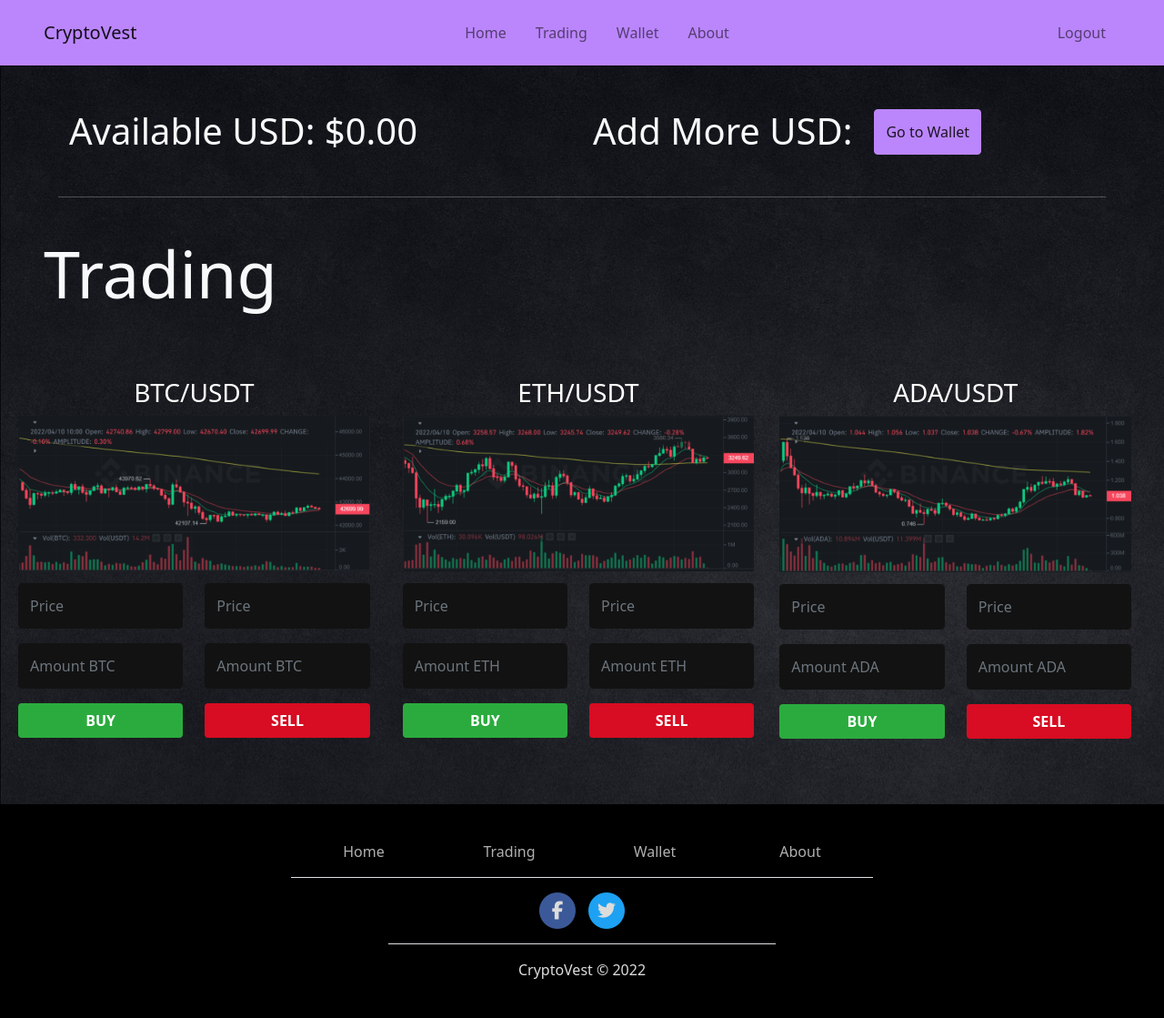
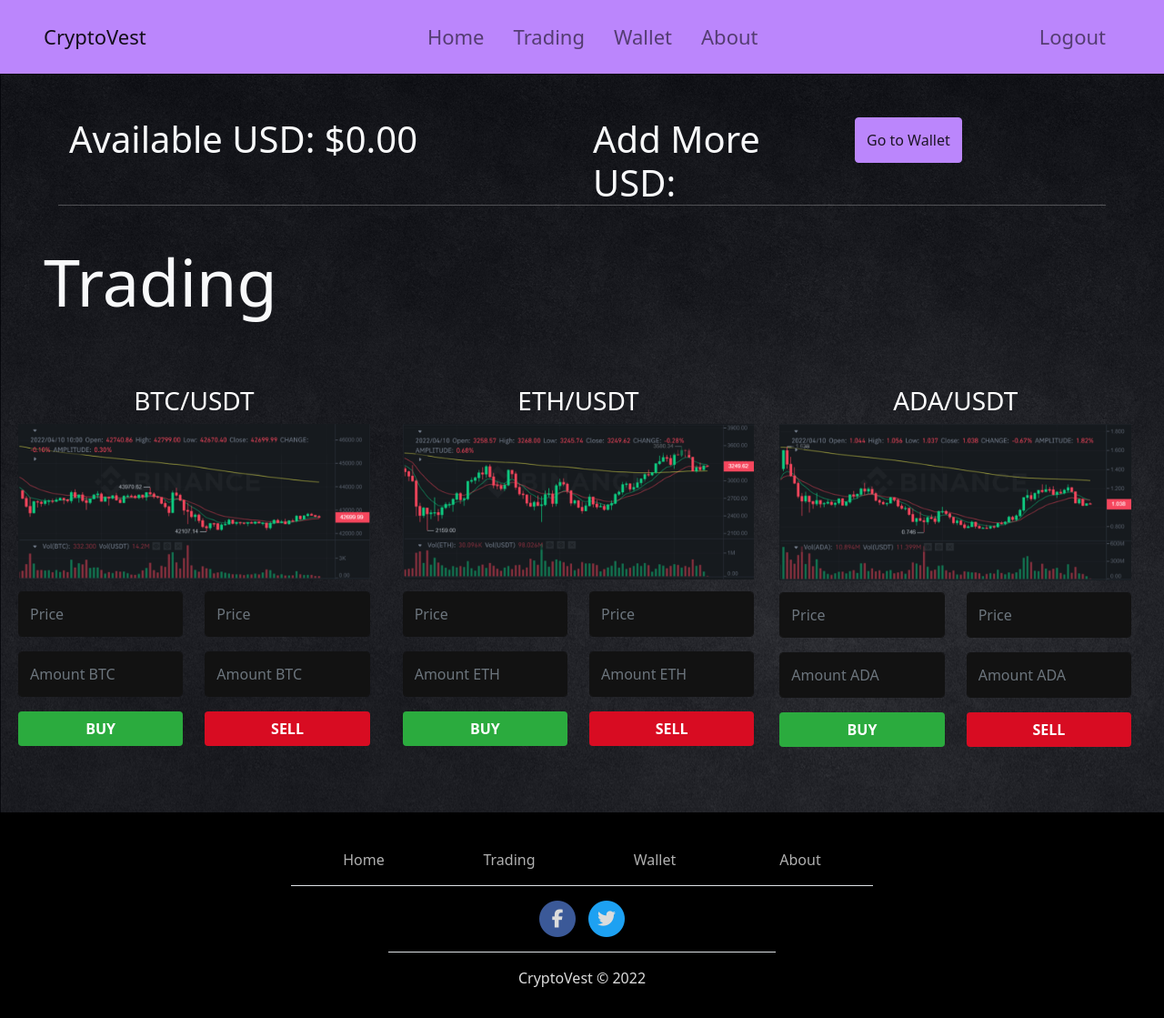
Before and after one commit to FaizaanAlFaisal/CryptoVest, a PHP site: page /trading.php in a window 1280 px wide. Shown: the whole page at 91% size. Before the commit the page ends 1076 px from the top, so only its background shows below. Run offline with PHP 8.4, Linux system fonts and the light colour scheme; the visitor is signed in with stand-in values (Sample User, id 1); data that the repository does not hold is empty; some libraries are stand-ins or nearby versions.

Commit message:
Minor Design Changes

```diff
--- a/src/homepage.php
+++ b/src/homepage.php
@@ -51,11 +51,11 @@
                     <?php
                         if(!isset($_SESSION['username']))
                             echo    '<a href="./login.php">
-                                    <button type="button" class="col-6 btn btn-primary btn-lg primaryColour buttonHover"
+                                    <button type="button" class="col-12 col-md-8 btn btn-primary btn-lg primaryColour buttonHover"
                                         style="margin: 10px 0; height: 75px;">Begin Trading!</button>
                                     </a>';
                         else echo '<a href="./trading.php">
-                                        <button type="button" class="col-6 btn btn-primary btn-lg primaryColour buttonHover"
+                                        <button type="button" class="col-12 col-md-8 btn btn-primary btn-lg primaryColour buttonHover"
                                         style="margin: 10px 0; height: 75px;">Begin Trading!</button>
                                     </a>';
                     ?>
--- a/src/nav.php
+++ b/src/nav.php
@@ -1,14 +1,14 @@
 <nav class="navbar navbar-expand-lg navbar-light" style="background: rgb(187, 134, 252); font-weight: 500;">
 
 <div class="container-fluid px-5">
-    <a class="navbar-brand logo" href="./homepage.html">CryptoVest</a>
+    <a class="navbar-brand logo" href="./homepage.php" style="font-size:22px" >CryptoVest</a>
 
     <button class="navbar-toggler" type="button" data-bs-toggle="collapse" data-bs-target="#navigation"
         aria-controls="navigation" aria-expanded="false" aria-label="Toggle navigation">
         <span class="navbar-toggler-icon"></span>
     </button>
 
-    <div class="collapse navbar-collapse" id="navigation">
+    <div class="collapse navbar-collapse" style="font-size:22px" id="navigation">
 
         <ul class="navbar-nav mx-auto mb-2 mb-lg-0 navItemHover py-2">
 
--- a/src/trading.php
+++ b/src/trading.php
@@ -43,14 +43,20 @@
 
             <!-- <br> <hr style="color: white;"> -->
             <div class="col-6">
-                <div class="input-group input-group-lg">
-                    <h1 class="display-6 text-light" style="height: 50px;">Add More USD:</h1>
-                    <div class="input-group-append mx-4">
-                        <a href="./wallet.php">
-                            <button type="button" class="btn btn-primary primaryColour buttonHover display-6" style="height: 50px;">Go to Wallet</button>
-                        </a>
+                <!-- <div class="input-group input-group-lg"> -->
+                    <div class="row">
+                        <div class="col-12 col-md-6">
+                            <h1 class="display-6 text-light" style="height: 50px;">Add More USD:</h1>
+                        </div>
+                        <!-- <div class="input-group-append mx-4"> -->
+                        <div class="col-12 col-md-6">
+                            <a href="./wallet.php">
+                                <button type="button" class="btn btn-primary primaryColour buttonHover display-6" style="height: 50px;">Go to Wallet</button>
+                            </a>
+                        </div>
                     </div>
-                </div>
+                    <!-- </div> -->
+                <!-- </div> -->
             </div>
             <br> <br> <br> <br>
             <hr style="color: white;">
--- a/src/wallet.php
+++ b/src/wallet.php
@@ -81,12 +81,12 @@
         <h1 class="display-5 text-light">Add US Dollars to Account:</h1>
         <form method="post" action="./wallet.php">
             <div class="row my-4">
-                <div class="col-4">
+                <div class="col-12 col-md-6">
                     <input class="form-control" type="number" id="addValue" name="addValue" min="0" required>
                 </div>
             </div>
             <div class="row my-4">
-                <div class="col-4 text-center">
+                <div class="col-12 col-md-6 text-center">
                     <button type="submit" class="btn btn-primary btn-lg primaryColour buttonHover" id="addUSD" name="addUSD" style="width:100%">Add</button>
                 </div>
             </div>
```
